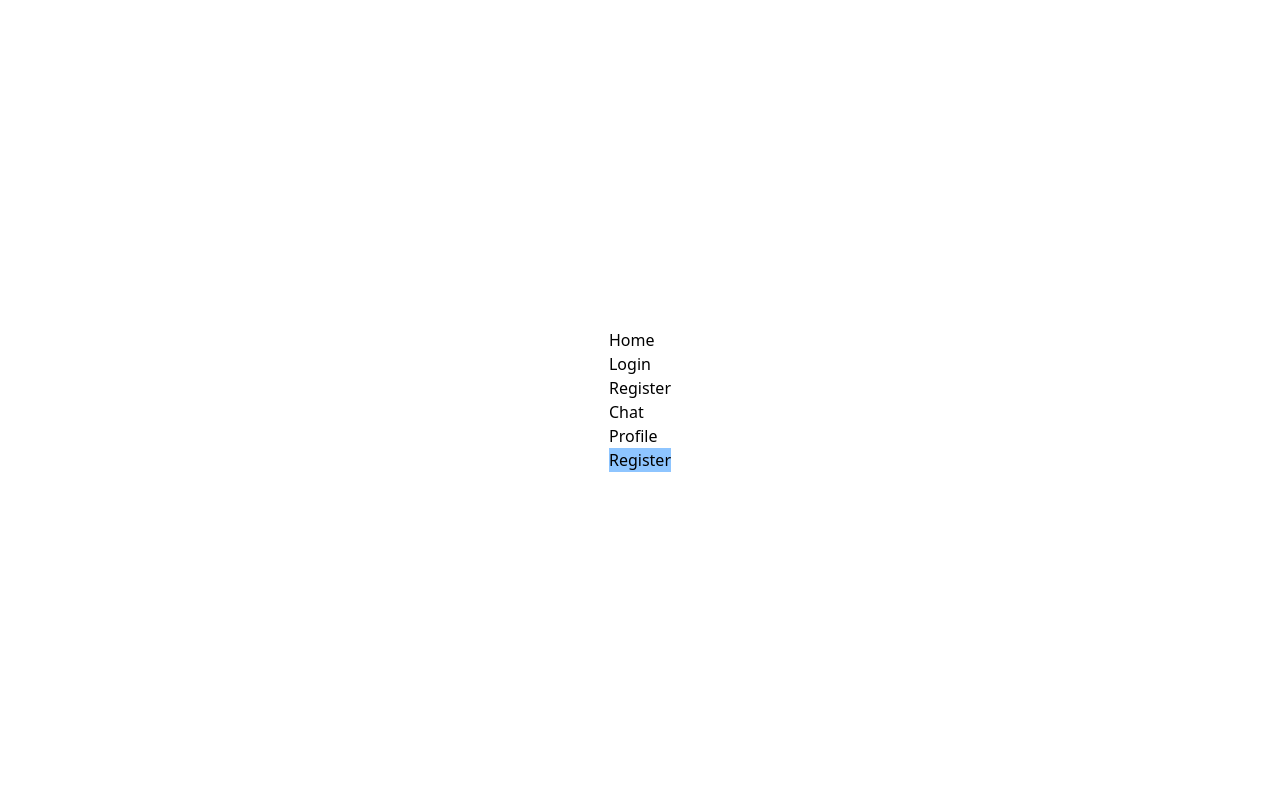
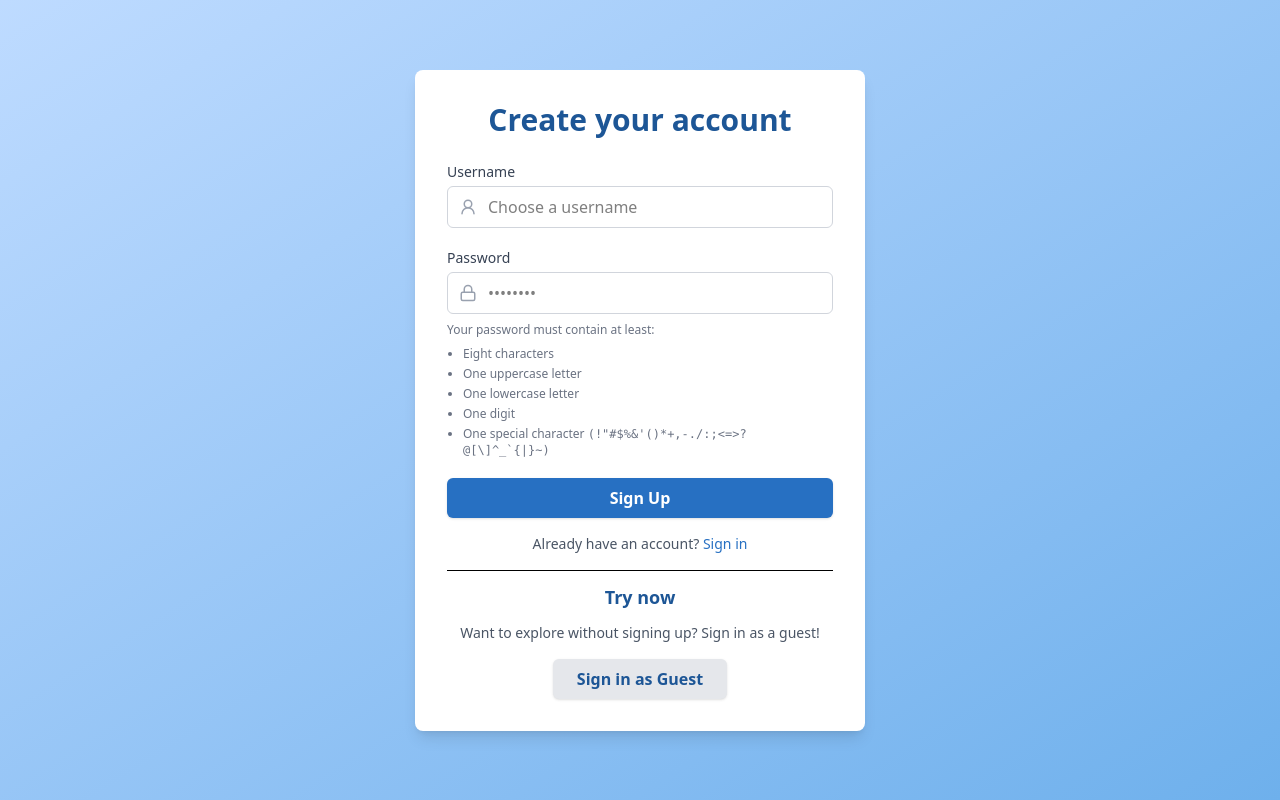
Before and after one commit to Haris-199/stela-chat, a React (Vite) app in the folder client/: page /register in a window 1280 px wide. Built offline with nearby package versions, Linux system fonts and the light colour scheme.

Commit message:
Create register form

```diff
--- a/client/src/pages/Login.tsx
+++ b/client/src/pages/Login.tsx
@@ -1,7 +1,7 @@
 import { FormEvent, useState } from "react";
 import { Link, useNavigate } from "react-router-dom";
 import { login, LoginError } from "../services/api";
-import { User, Lock, X } from "lucide-react";
+import { Lock, X, User2 } from "lucide-react";
 import { setItem } from "../services/localStorage";
 
 export default function Login() {
@@ -25,9 +25,9 @@ export default function Login() {
   }
 
   return (
-    <div className="grow w-full h-full bg-gradient-to-br from-primary-200 to-primary-400 grid place-items-center">
-      <div className="bg-white shadow-lg rounded-lg p-8 w-[90%] sm:w-[min(450px,50%)]">
-        <h1 className="text-3xl font-bold text-center text-black mb-6">
+    <div className="grow w-full bg-gradient-to-br from-primary-200 to-primary-400 grid place-items-center">
+      <div className="bg-white shadow-lg rounded-lg p-8 w-[90%] sm:w-[min(450px,60%)]">
+        <h1 className="text-3xl font-bold text-center text-primary-700 mb-6">
           Sign in to Stela
         </h1>
         <form className="flex flex-col gap-y-5" onSubmit={handleSubmit}>
@@ -40,7 +40,7 @@ export default function Login() {
             </label>
             <div className="relative">
               <span className="absolute inset-y-0 left-0 flex items-center pl-3 text-gray-400">
-                <User size={18} />
+                <User2 size={18} />
               </span>
               <input
                 id="username"
@@ -79,7 +79,7 @@ export default function Login() {
                 autoComplete="current-password"
                 required
                 className="w-full pl-10 pr-11 py-2 border border-gray-300 rounded-md focus:outline-none focus:ring-2 focus:ring-primary-400"
-                placeholder="•••••••••"
+                placeholder="••••••••••"
                 aria-invalid={attempt?.field === "password"}
               />
               {attempt?.field === "password" && (
@@ -99,7 +99,7 @@ export default function Login() {
             Sign In
           </button>
         </form>
-        <p className="mt-6 text-center text-sm text-black-600">
+        <p className="mt-4 text-center text-sm text-black-600">
           Don't have an account?{" "}
           <Link
             to="/register"
@@ -108,6 +108,19 @@ export default function Login() {
             Register
           </Link>
         </p>
+        <div className="mt-4 border-t">
+          <h2 className="text-lg font-semibold text-center text-primary-700 py-3">Try now</h2>
+          <p className="text-sm text-gray-600 text-center mb-4">Want to explore without signing up? Sign in as a guest!</p>
+          <div className="flex justify-center">
+            <button
+              type="button"
+              className="py-2 px-6 bg-gray-200 hover:bg-primary-100 text-primary-700 font-semibold rounded-md shadow focus:outline-none focus:ring-2 focus:ring-primary-400 transition-colors"
+              onClick={() => console.log("Feature coming soon")}
+            >
+              Sign in as Guest
+            </button>
+          </div>
+        </div>
       </div>
     </div>
   );
--- a/client/src/pages/Register.tsx
+++ b/client/src/pages/Register.tsx
@@ -1,26 +1,97 @@
+import { Lock, User2 } from "lucide-react";
 import { Link } from "react-router-dom";
 
 export default function Register() {
   return (
-    <>
-      <ul>
-        <li>
-          <Link to={"/"}>Home</Link>
-        </li>
-        <li>
-          <Link to={"/Login"}>Login</Link>
-        </li>
-        <li>
-          <Link to={"/Register"}>Register</Link>
-        </li>
-        <li>
-          <Link to={"/Chat"}>Chat</Link>
-        </li>
-        <li>
-          <Link to={"/Profile"}>Profile</Link>
-        </li>
-      </ul>
-      <h1 className="bg-blue-300">Register</h1>
-    </>
+    <div className="grow w-full flex items-center justify-center bg-gradient-to-br from-blue-200 to-primary-400">
+      <div className="bg-white shadow-lg rounded-lg p-8 w-[90%] sm:w-[min(450px,60%)]">
+        <h1 className="text-3xl font-bold text-center text-primary-700 mb-6">
+          Create your account
+        </h1>
+        <form className="space-y-5">
+          <div>
+            <label
+              htmlFor="username"
+              className="block text-sm font-medium text-gray-700 mb-1"
+            >
+              Username
+            </label>
+            <div className="relative">
+              <span className="absolute inset-y-0 left-0 flex items-center pl-3 text-gray-400">
+                <User2 size={18} />
+              </span>
+              <input
+                type="text"
+                id="username"
+                name="username"
+                autoComplete="username"
+                required
+                className="w-full pl-10 pr-11 py-2 border border-gray-300 rounded-md focus:outline-none focus:ring-2 focus:ring-primary-400"
+                placeholder="Choose a username"
+              />
+            </div>
+          </div>
+          <div className="relative">
+            <label
+              htmlFor="password"
+              className="block text-sm font-medium text-gray-700 mb-1"
+            >
+              Password
+            </label>
+            <div className="relative">
+              <span className="absolute inset-y-0 left-0 flex items-center pl-3 text-gray-400">
+                <Lock size={18} />
+              </span>
+              <input
+                type="password"
+                id="password"
+                name="password"
+                autoComplete="new-password"
+                required
+                className="w-full pl-10 pr-11 py-2 border border-gray-300 rounded-md focus:outline-none focus:ring-2 focus:ring-primary-400"
+                placeholder="••••••••"
+              />
+            </div>
+            <p className="mt-2 text-xs text-gray-500">Your password must contain at least:</p>
+            <ul className="mt-2 text-xs text-gray-500 list-disc mx-4 space-y-1">
+              <li>Eight characters</li>
+              <li>One uppercase letter</li>
+              <li>One lowercase letter</li>
+              <li>One digit</li>
+              <li>One special character <span className="font-mono">{"(!\"#$%&'()*+,-./:;<=>?@[\\]^_`{|}~)"}</span></li>
+            </ul>
+          </div>
+
+          <button
+            type="submit"
+            className="w-full py-2 px-4 bg-primary-600 hover:bg-primary-700 text-white font-semibold rounded-md shadow focus:outline-none focus:ring-2 focus:ring-primary-400"
+          >
+            Sign Up
+          </button>
+        </form>
+        <p className="mt-4 text-center text-sm text-gray-600">
+          Already have an account?{" "}
+          <Link
+            to="/login"
+            className="text-primary-600 hover:underline font-medium"
+          >
+            Sign in
+          </Link>
+        </p>
+        <div className="mt-4 border-t">
+          <h2 className="text-lg font-semibold text-center text-primary-700 py-3">Try now</h2>
+          <p className="text-sm text-gray-600 text-center mb-4">Want to explore without signing up? Sign in as a guest!</p>
+          <div className="flex justify-center">
+            <button
+              type="button"
+              className="py-2 px-6 bg-gray-200 hover:bg-primary-100 text-primary-700 font-semibold rounded-md shadow focus:outline-none focus:ring-2 focus:ring-primary-400 transition-colors"
+              onClick={() => console.log("Feature coming soon")}
+            >
+              Sign in as Guest
+            </button>
+          </div>
+        </div>
+      </div>
+    </div>
   );
 }
```
